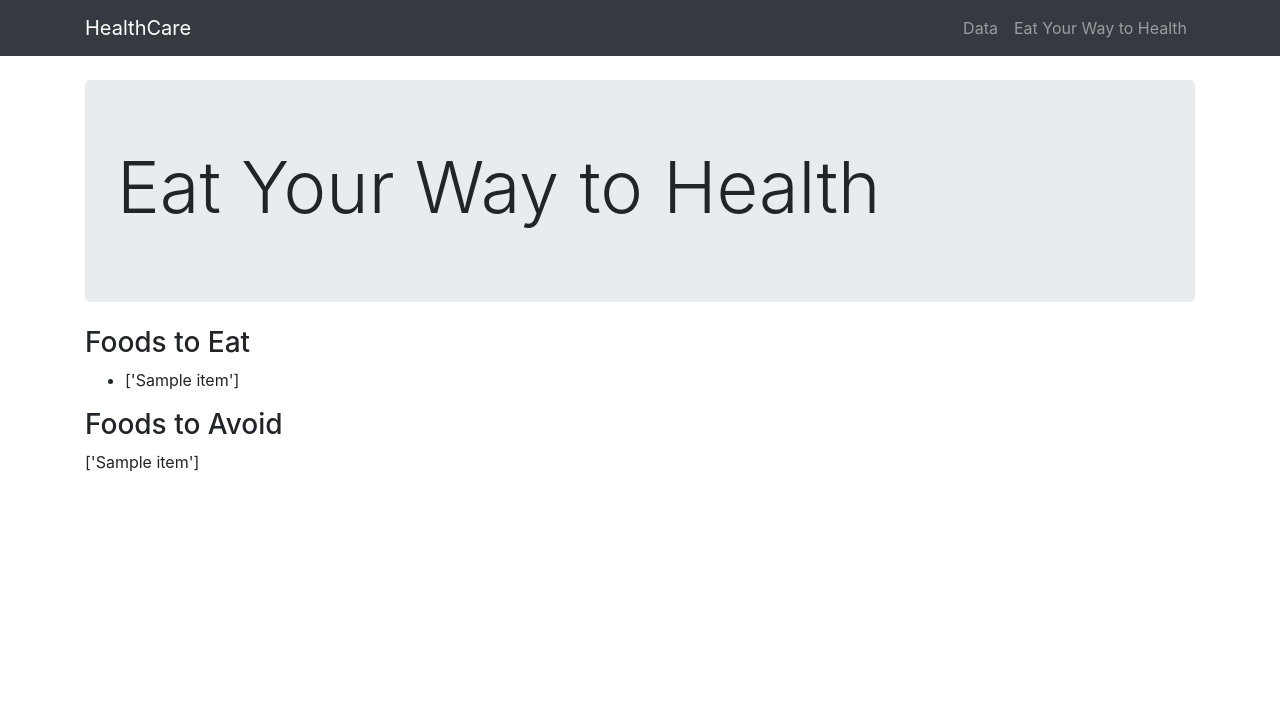
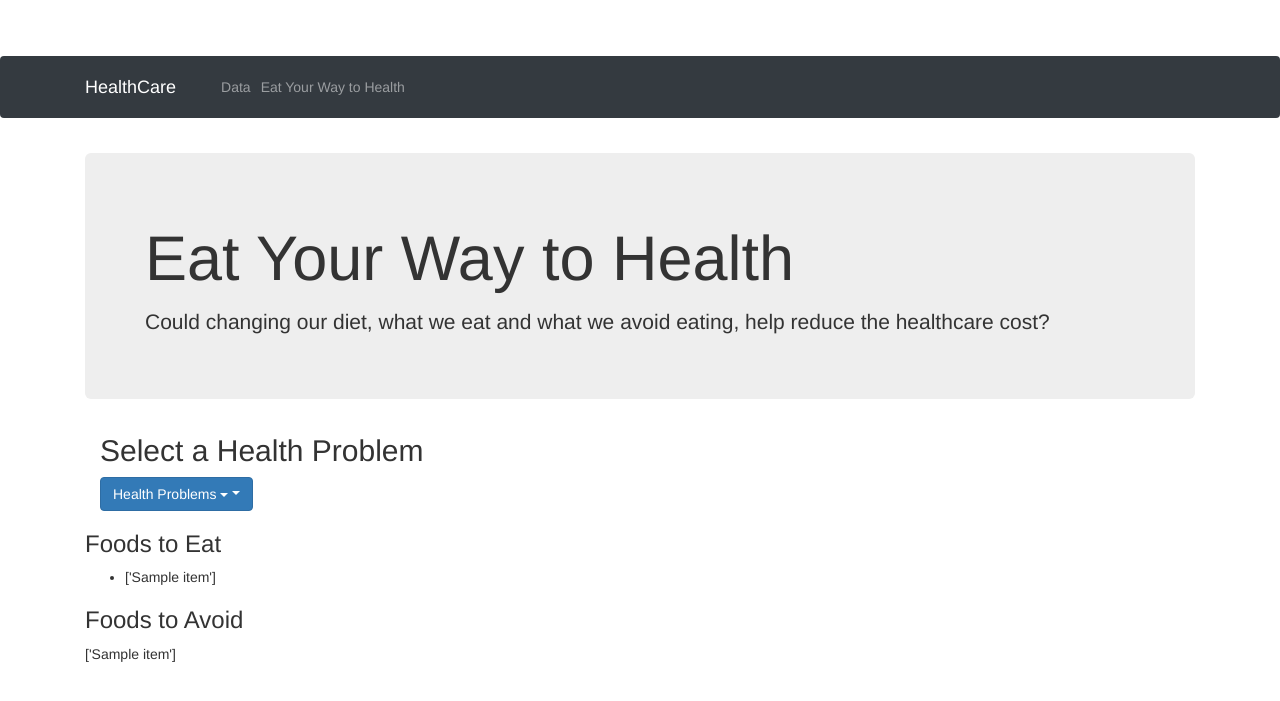
Before and after one commit to deedeeshaw/HealthCare, a Flask app: page /health in a window 1280 px wide. Shown: the top 701 px of the page. Run offline with Flask 2, Linux system fonts and the light colour scheme; a database or web service that is not in the repository returns one stand-in record (values such as "Sample title"); data that the repository does not hold is empty; some libraries are stand-ins or nearby versions.

Commit message:
dropdown

```diff
--- a/HealthCare.sql
+++ b/HealthCare.sql
@@ -58,7 +58,8 @@ from
 health h, num_health nu
 where h.Year = nu.Year);
 
-select * from per_person;
+select * from num_health
+;
 
 Update per_person
 SET
--- a/app.py
+++ b/app.py
@@ -50,6 +50,7 @@ def data():
 ######################################################################
 
 from config import api
+from health import problem_dd
 
 base_url="https://nutridigm-api-dev.azurewebsites.net"
 consume_url="/api/v1/nutridigm/topitemstoconsume?"
@@ -72,7 +73,8 @@ def food():
         avoid=a.split('; ')
         # print(consume)
         # print(avoid)
-        return render_template('health.html', consume_html=consume, avoid_html=avoid)
+        return render_template('health.html', problem_html=problem_dd(), consume_html=consume,
+            avoid_html=avoid)
 
 
 if __name__=='__main__':
--- a/health.py
+++ b/health.py
@@ -1,22 +1,53 @@
-import requests
-from config import api
+# import requests
+# from config import api
+import csv
 
-base_url="https://nutridigm-api-dev.azurewebsites.net"
-consume="/api/v1/nutridigm/topitemstoconsume?"
-avoid="/api/v1/nutridigm/topitemstoavoid?"
+# FUNCTION TO CREATE THE DROPDOWN MENU OF PROBLEMS
+def problem_dd():
+    problem_list = []
+    with open('static/data/problem.csv') as problem_file:
+        problem = csv.reader(problem_file, delimiter=',')
 
-problemId = 6
+        for row in problem:
+            problem_list.append({'prob_id':row[0], 'prob_desc': row[1]})
+        return problem_list
 
-query_consume=base_url + consume + f'subscriptionId={api}&problemId={problemId}&api_key={api}'
 
-query_avoid=base_url + avoid + f'subscriptionId={api}&problemId={problemId}&api_key={api}'
 
-def food():
-    consume_food = requests.get(query_consume).json()
-    avoid_food= requests.get(query_avoid).json()
-    print(consume_food)
-    print(avoid_food)
-    return consume_food, avoid_food
+
+
+
+
+
+
+
+
+
+
+
+
+
+
+
+
+
+
+# base_url="https://nutridigm-api-dev.azurewebsites.net"
+# consume="/api/v1/nutridigm/topitemstoconsume?"
+# avoid="/api/v1/nutridigm/topitemstoavoid?"
+
+# problemId = 6
+
+# query_consume=base_url + consume + f'subscriptionId={api}&problemId={problemId}&api_key={api}'
+
+# query_avoid=base_url + avoid + f'subscriptionId={api}&problemId={problemId}&api_key={api}'
+
+# def food():
+#     consume_food = requests.get(query_consume).json()
+#     avoid_food= requests.get(query_avoid).json()
+#     print(consume_food)
+#     print(avoid_food)
+#     return consume_food, avoid_food
 
 # def avoid_food():
 #     avoid_food= requests.get(query_avoid).json()
--- /dev/null
+++ b/static/data/problem.csv
@@ -0,0 +1,14 @@
+"ProblemID","Problem"
+1,"High Cholestrol"
+2,"High Blood Pressure"
+3,"Gout"
+5,"Vitamin D Deficiency"
+6,"Breast Cancer"
+9,"Prostrate Cancer"
+12,"Stomach Cancer"
+15,"Rhematoid Arthiritis"
+16,"Diabetes Type 2"
+18,"Depression"
+27,"Celiac Disease"
+28,"Crohn's Disease"
+34,"Ulcers"
--- a/templates/health.html
+++ b/templates/health.html
@@ -16,6 +16,13 @@
 
   <!-- Custom styles for this template -->
   <link href="{{ url_for('static', filename='css/heroic-features.css')}}" rel="stylesheet">
+
+  <!-- Dropdown -->
+  <meta name="viewport" content="width=device-width, initial-scale=1">
+  <link rel="stylesheet" href="https://maxcdn.bootstrapcdn.com/bootstrap/3.4.0/css/bootstrap.min.css">
+  <script src="https://ajax.googleapis.com/ajax/libs/jquery/3.4.1/jquery.min.js"></script>
+  <script src="https://maxcdn.bootstrapcdn.com/bootstrap/3.4.0/js/bootstrap.min.js"></script>
+
 </head>
 
 <body>
@@ -55,12 +62,34 @@
     <!-- Jumbotron Header -->
     <header class="jumbotron my-4">
       <h1 class="display-3">Eat Your Way to Health</h1>
-      <!-- <p class="lead">The cost of healthcare in the United States increases year after year. Could
-        changing our diet, what we eat and what we avoid eating, help reduce the healthcare cost?
+      <p class="lead"> Could changing our diet, what we eat and what we avoid eating,
+        help reduce the healthcare cost?
          </p>
-      <a href="/data" class="btn btn-primary btn-lg" target="_blank">Let's get started</a> -->
+      <!-- <a href="/data" class="btn btn-primary btn-lg" target="_blank">Let's get started</a> -->
     </header>
-<!-- Header -->
+<!-- End JumbotronHeader -->
+
+<!-- Drop down button -->
+<div class="container">
+  <h2>Select a Health Problem</h2>
+  <!-- <p>The .dropdown class is used to indicate a dropdown menu.</p>
+  <p>Use the .dropdown-menu class to actually build the dropdown menu.</p>
+  <p>To open the dropdown menu, use a button or a link with a class of .dropdown-toggle and data-toggle="dropdown".</p>                                           -->
+  <div class="dropdown">
+    <button class="btn btn-primary dropdown-toggle" type="button" data-toggle="dropdown">
+      Health Problems
+    <span class="caret"></span></button>
+    <ul class="dropdown-menu">
+        {% for problem in problem_html %}
+        <option value ="{{problem.prob_id}}">{{problem.prob_desc}}</option>
+        {% endfor %}
+      <!-- <li><a href="#">HTML</a></li>
+      <li><a href="#">CSS</a></li>
+      <li><a href="#">JavaScript</a></li> -->
+    </ul>
+  </div>
+</div>
+<!-- end dropdown button -->
 
 <div>
 
```
Also changed, not shown: templates/Tableau_health.html (added, +23 -0 lines), templates/data.html (+30 -0 lines), templates/index.html (+4 -3 lines), 1 other file.
